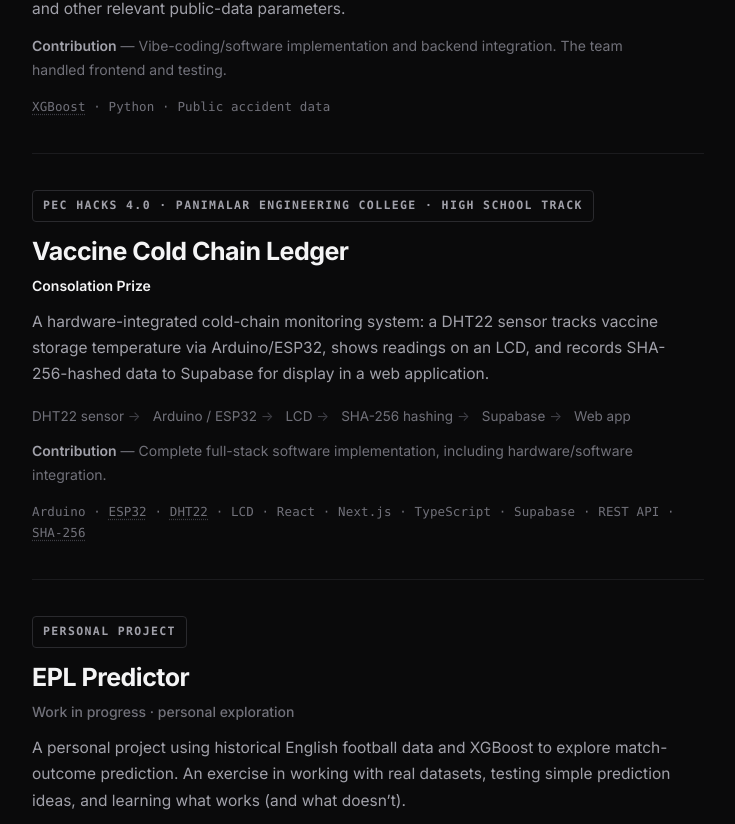
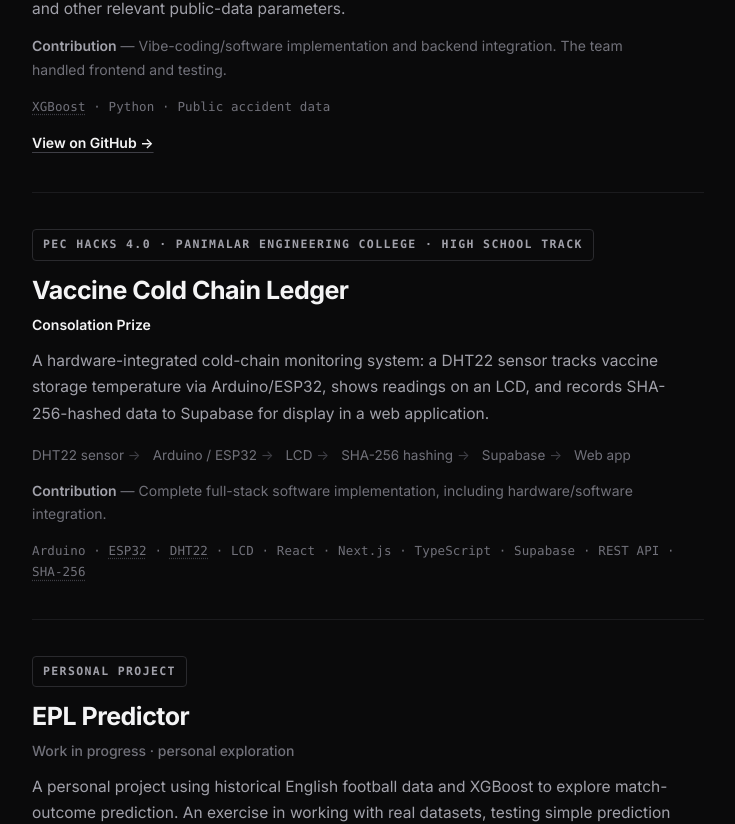
Before and after one commit to Raghav2012Code/dev-portfolio, a React (Vite) app: page / in a window 1280 px wide. Shown: the part 2494-3318 px from the top of the page, without its empty margins (272-1007 px from the left). Built offline with nearby package versions, Linux system fonts and the light colour scheme.

Commit message:
Link CRASH and Urbania repo URLs

```diff
--- a/src/data/content.ts
+++ b/src/data/content.ts
@@ -118,6 +118,7 @@ export const PROJECTS: Project[] = [
       { label: "Python" },
       { label: "Public accident data" },
     ],
+    link: { label: "View on GitHub →", href: "https://github.com/abivan100-stack/C.R.A.S.H" },
   },
   {
     name: "Vaccine Cold Chain Ledger",
@@ -170,6 +171,7 @@ export const PROJECTS: Project[] = [
     resultMuted: true,
     description:
       "A personal experimental project: a 2D city simulation I’m building to explore how simulated systems behave.",
+    link: { label: "View on GitHub →", href: "https://github.com/Raghav2012Code/urbania" },
   },
 ];
 
```
